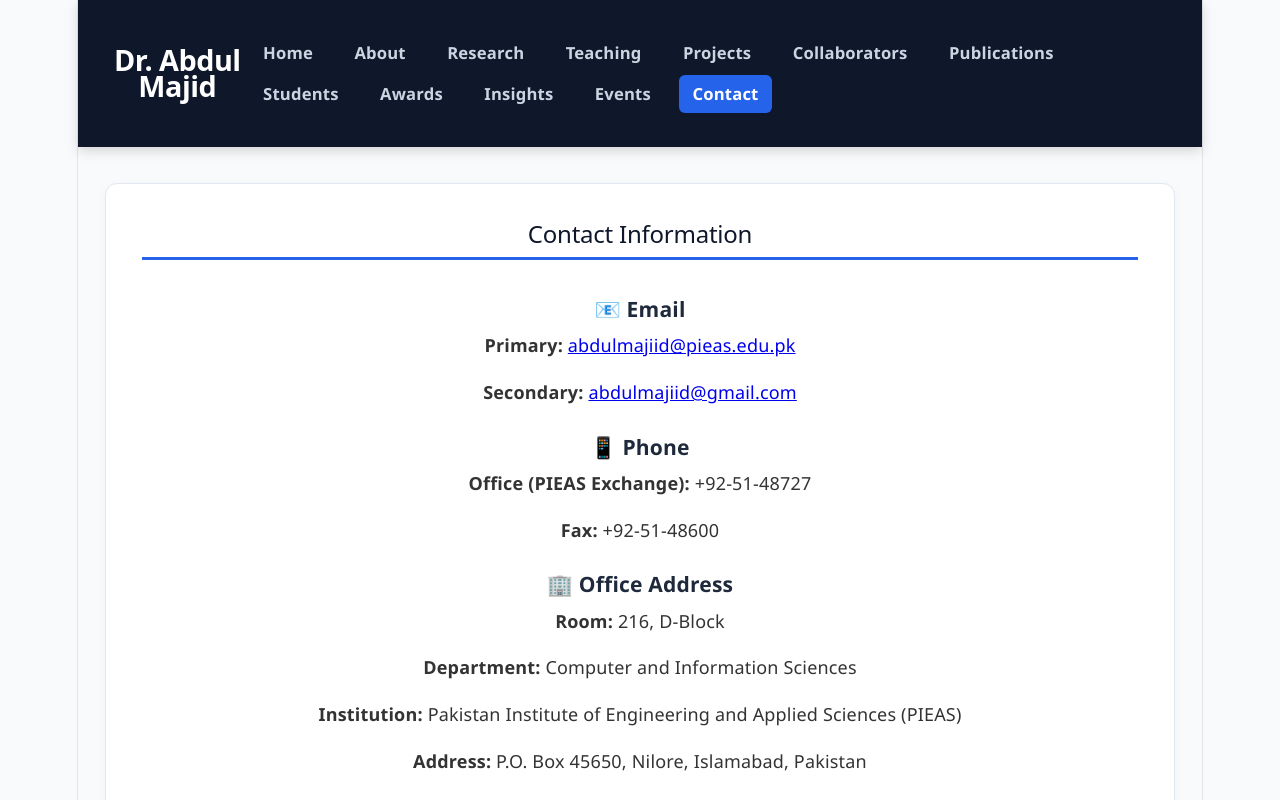
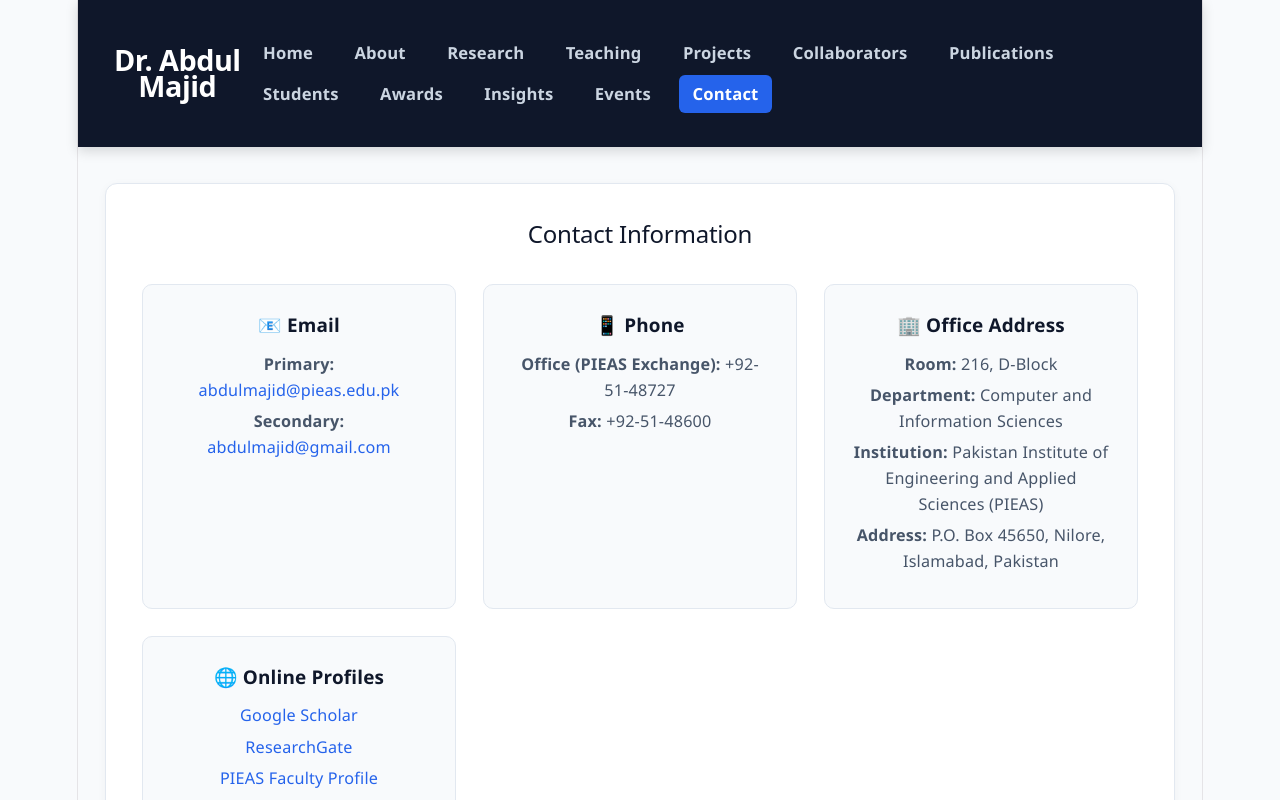
Before and after one commit to pesworking5-hash/sirmajid12, a React (Vite) app: page / in a window 1280 px wide. Both pictures are taken after a click on the link "Contact". Shown: the top 800 px of the page. Built offline with nearby package versions, Linux system fonts and the light colour scheme.

Commit message:
Fix: email typos, missing CSS classes, student name typo, mobile responsive

```diff
--- a/src/App.css
+++ b/src/App.css
@@ -210,7 +210,63 @@ p {
   color: #475569;
 }
 
+/* Profile Header Layout */
+.profile-header {
+  display: grid;
+  grid-template-columns: 1fr auto;
+  gap: 2.5rem;
+  align-items: start;
+  margin-bottom: 2rem;
+}
+
+.profile-image img {
+  width: 200px;
+  height: 200px;
+  border-radius: 50%;
+  object-fit: cover;
+  border: 4px solid #e2e8f0;
+  box-shadow: 0 4px 20px rgba(0,0,0,0.1);
+}
+
+/* Contact Page */
+.contact-info {
+  display: grid;
+  grid-template-columns: repeat(auto-fit, minmax(260px, 1fr));
+  gap: 1.5rem;
+}
+
+.contact-card {
+  background: #f8fafc;
+  border: 1px solid #e2e8f0;
+  border-radius: 10px;
+  padding: 1.5rem;
+}
+
+.contact-card h3 {
+  margin-top: 0;
+  margin-bottom: 0.75rem;
+  color: #0f172a;
+  font-size: 1.05rem;
+}
+
+.contact-card p {
+  margin: 0.3rem 0;
+  color: #475569;
+  font-size: 0.9rem;
+}
+
+.contact-card a {
+  color: #2563eb;
+  text-decoration: none;
+  font-weight: 500;
+}
+
+.contact-card a:hover {
+  text-decoration: underline;
+}
+
 /* Responsive Mobile Design */
+
 @media (max-width: 768px) {
   .nav-container {
     padding: 0 1rem;
@@ -253,4 +309,18 @@ p {
     grid-template-columns: 1fr;
     gap: 0.5rem;
   }
+
+  .profile-header {
+    grid-template-columns: 1fr;
+    gap: 1.5rem;
+  }
+
+  .profile-image {
+    display: flex;
+    justify-content: center;
+  }
+
+  .contact-info {
+    grid-template-columns: 1fr;
+  }
 }
--- a/src/pages/Contact.jsx
+++ b/src/pages/Contact.jsx
@@ -1,14 +1,14 @@
 export default function Contact() {
   return (
     <div className="container">
-      <h2>Contact Information</h2>
+      <h2 style={{ border: 'none', paddingBottom: 0, marginBottom: '0.5rem' }}>Contact Information</h2>
 
       <div style={{ marginTop: '2rem' }}>
         <div className="contact-info">
           <div className="contact-card">
             <h3>📧 Email</h3>
-            <p><strong>Primary:</strong> <a href="mailto:abdulmajiid@pieas.edu.pk">abdulmajiid@pieas.edu.pk</a></p>
-            <p><strong>Secondary:</strong> <a href="mailto:abdulmajiid@gmail.com">abdulmajiid@gmail.com</a></p>
+            <p><strong>Primary:</strong> <a href="mailto:abdulmajid@pieas.edu.pk">abdulmajid@pieas.edu.pk</a></p>
+            <p><strong>Secondary:</strong> <a href="mailto:abdulmajid@gmail.com">abdulmajid@gmail.com</a></p>
           </div>
 
           <div className="contact-card">
@@ -187,7 +187,7 @@ export default function Contact() {
           For any inquiries, collaboration opportunities, or research discussions,
           please don't hesitate to reach out.
         </p>
-        <a href="mailto:abdulmajiid@pieas.edu.pk" className="button" style={{ marginTop: '1rem' }}>
+        <a href="mailto:abdulmajid@pieas.edu.pk" className="button" style={{ marginTop: '1rem' }}>
           Send Email
         </a>
       </div>
--- a/src/pages/Students.jsx
+++ b/src/pages/Students.jsx
@@ -14,7 +14,7 @@ export default function Students() {
 
     // PhD Completed (Past & Co-supervision)
     { id: 5, name: "Mohsin Sattar", degree: "PhD", status: "Completed", year: "2014 - 2019", topic: "Lung cancer classification with discriminant features of mutated genes using machine learning", role: "Supervisor (HEC Scholar)", inst: "AICenTch / PIEAS", email: "mohsin08@gmail.com" },
-    { id: 6, name: "Imra Aqeel", degree: "PhD", status: "Completed", year: "2019 - 2024", topic: "Design of Intelligent Computational Models for Drug Repurposing", role: "Supervisor", inst: "DCIS PIEAS", email: "imraaqeel@gmail.com" },
+    { id: 6, name: "Iqra Aqeel", degree: "PhD", status: "Completed", year: "2019 - 2024", topic: "Design of Intelligent Computational Models for Drug Repurposing", role: "Supervisor", inst: "DCIS PIEAS", email: "imraaqeel@gmail.com" },
     { id: 7, name: "S. Javed Gibran", degree: "PhD", status: "Completed", year: "2011 - 2017", topic: "Developing genetic programming based image denoising systems", role: "Supervisor (HEC Scholar)", inst: "NESCOM / PIEAS", email: "gibran.javed@gmail.com" },
     { id: 8, name: "Safdar Ali", degree: "PhD", status: "Completed", year: "2011 - 2015", topic: "Intelligent decision-making ensemble system for breast cancer prediction", role: "Supervisor", inst: "DGNFC / PIEAS", email: "safdarkotla@gmail.com" },
     { id: 9, name: "Nabeela Kauser", degree: "PhD", status: "Completed", year: "2010 - 2016", topic: "Machine-learning ensemble systems for image fusion", role: "Supervisor (HEC Scholar)", inst: "IQRA University / PIEAS", email: "nabeelaashraf@gmail.com" },
```
